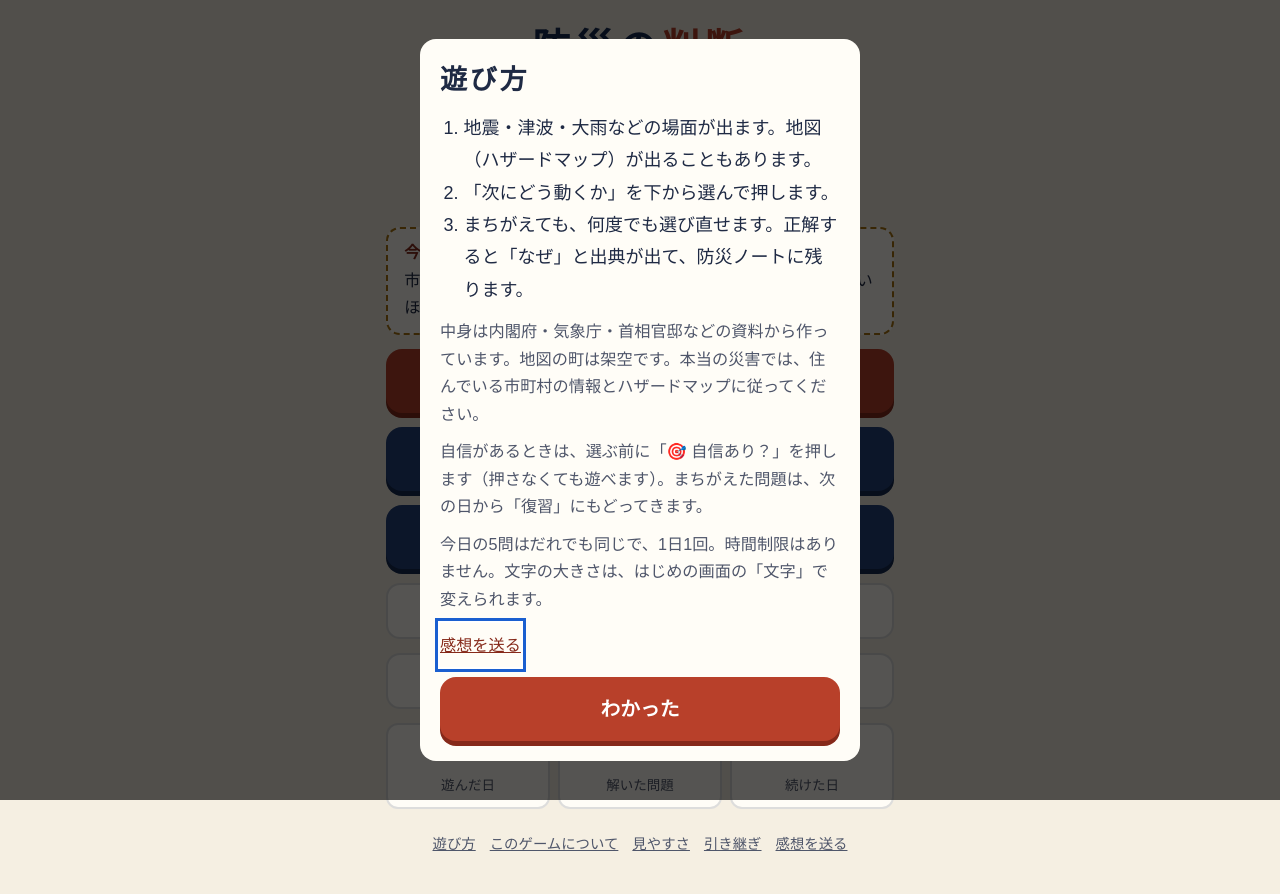
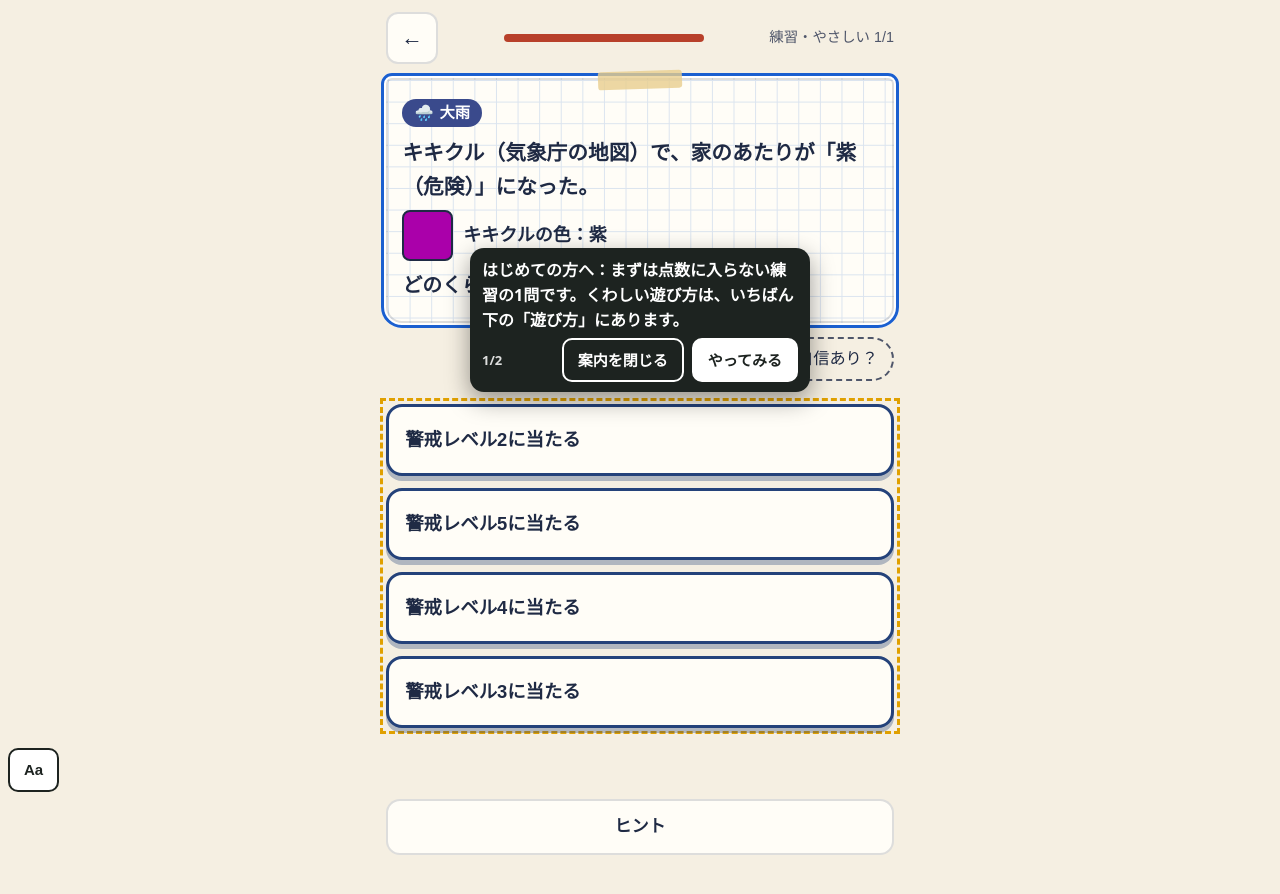
Before and after one commit to satou-aaaaa/bousai-handan, a plain HTML site: page index.html in a window 1280 px wide. Drawn offline with Linux system fonts and the light colour scheme; a web font is replaced by a local one.

Commit message:
ひな形の共通部品を写す（shared-workflows 67f7985） (#16)
Co-authored-by: template-sync <41898283+github-actions[bot]@users.noreply.github.com>

```diff
--- a/index.html
+++ b/index.html
@@ -358,7 +358,8 @@ html.a11y-say body{padding-bottom:calc(64px + env(safe-area-inset-bottom,0px))!i
 //      （incidents/2026-11-21-hand-copied-helpers-drift.md）。
 //      あわせて、はじめて遊ぶ人への案内（吹き出し Core.coach）を足した。長い「遊び方」の窓の代わりに、練習の1問を遊びながら
 //      その場で一言ずつ教える（NN/g「Mobile Instructional Overlays」・Andersen ほか CHI 2012「The Impact of Tutorials on Games of Varying Complexity」）。
-//   3: 2026-11-22 吹き出しを出しているあいだ 0.4 秒ごとに場所を測り直す（古い場所に残って押す所を隠すことがあった）。ボタンの字を「案内を閉じる」に
+//   3: 2026-11-22 吹き出しを出しているあいだ 0.4 秒ごとに場所を測り直す（古い場所に残って押す所を隠すことがあった）。ボタンの字を「案内を閉じる」に。
+//      段の wait（その所が出るまで待つ）を足した。全ゲームの「はじめての練習」を sync-template の migrateFirstPlay が足すため
 //   2: 2026-11-22 感想フォームのゲーム名を、渡さなければ題（<title>）から入れる。sync-template が全ゲームを game-core に切り替える（migrateCore）ため
 // 決まり: 外へ通信しない。ゲームの関数の名前（toast・buzz など）は上書きしない（Core.toast などで呼ぶ）。
 (function () {
@@ -444,6 +445,7 @@ html.a11y-say body{padding-bottom:calc(64px + env(safe-area-inset-bottom,0px))!i
   //   sel   …… 吹き出しを付ける所。まだ画面に無いあいだは待つ（ゲームが画面を作り直しても付け直す）
   //   until …… その所が画面に出たら次へ進む（答えた・正解した など）。無ければ sel を押したら次へ
   //   button …… 押すと次へ進むボタンの字（読むだけの吹き出し）
+  //   wait  …… その所が画面に出るまで、この吹き出しは出さずに待つ（答えたあとにだけ「次へ」を指す など）
   //   pos   …… "below"（既定）か "above"。その側に場所が無ければ、ページを少し動かして場所を空ける（読む所を隠さないため）
   // 吹き出しは押す所を隠さない（上か下の空いたほうに出す）。「案内を閉じる」と Esc でいつでもやめられる。
   const coach = (() => {
@@ -478,7 +480,7 @@ html.a11y-say body{padding-bottom:calc(64px + env(safe-area-inset-bottom,0px))!i
       while (steps && i < steps.length && steps[i].until && find(steps[i].until)) i++;
       if (!steps) return;
       if (i >= steps.length) return stop(true);
-      const st = steps[i], el = find(st.sel);
+      const st = steps[i], el = st.wait && !find(st.wait) ? null : find(st.sel);
       if (!el) { box.hidden = true; mark(null); return; }
       box.hidden = false; mark(el);
       const fresh = shown !== i;
@@ -984,7 +986,7 @@ function home() {
   $("go-cal").onclick = () => cal();
   $("go-ach").onclick = achView;
   bindFooter();
-  if (!s.tut) openHow();
+  if (!s.tut) firstPlay();
 }
 function practiceMenu() {
   app.innerHTML = `<header><button class="icon" id="back" aria-label="もどる">←</button><h1>練習<small>今日の記録には入りません（防災ノートには載ります）</small></h1></header>
@@ -995,6 +997,27 @@ function practiceMenu() {
   document.querySelectorAll(".lv button").forEach((b) => (b.onclick = () => startRun("p", +b.dataset.t)));
   bindFooter(); toTop();
 }
+// first-play:begin（shared-workflows の scripts/sync-template.mjs が足した。直すときはひな形を直す）
+// はじめての人：長い「遊び方」の窓を出さず、点数に入らない練習の1問を遊びながら、吹き出しで一言ずつ教える（game-core の Core.coach）。
+// 「見た」は始めたその場で残す（途中でやめても、次からはふつうに始まる。くわしい遊び方はいつでもいちばん下の「遊び方」から）
+const FIRST_STEPS = [
+  { sel: "#choices", button: "やってみる", text: "はじめての方へ：まずは点数に入らない練習の1問です。くわしい遊び方は、いちばん下の「遊び方」にあります。" },
+  { sel: "#next", wait: ".verdict", text: "できました。わけを読んだら、ここを押して進みます。" },
+];
+function firstPlay() {
+  save((s) => { s.tut = true; });
+  // 練習の入り口を開いて、いちばん上（いちばんやさしい）を押す。無ければ前の形（遊び方の窓）にもどす
+  practiceMenu();
+  const b = document.querySelector(".lv button");
+  if (!window.Core || !Core.coach || !b) { home(); return openHow(); }
+  b.click();
+  // 練習は1問だけにする（数を減らしてから描き直す）
+  save((s) => { const r = s.runs && s.runs.p; if (r && Array.isArray(r.list)) r.list = r.list.slice(0, 1); });
+  play();
+  // 案内を閉じた（Esc も）ら、1問の練習の途中経過を残さずにホームへ（ふだんの練習の「続きから」を出さない）
+  Core.coach.start(FIRST_STEPS, { home, onEnd: (done) => { if (done === false) { save((s) => { const r = s.runs && s.runs.p; if (r && !(r.res || []).length) delete s.runs.p; }); home(); } } });
+}
+// first-play:end
 function startRun(mode, opt) {
   const k = todayKey(); let ng = false;
   save((s) => {
```
Also changed, not shown: qa/run.mjs (+6 -5 lines).
